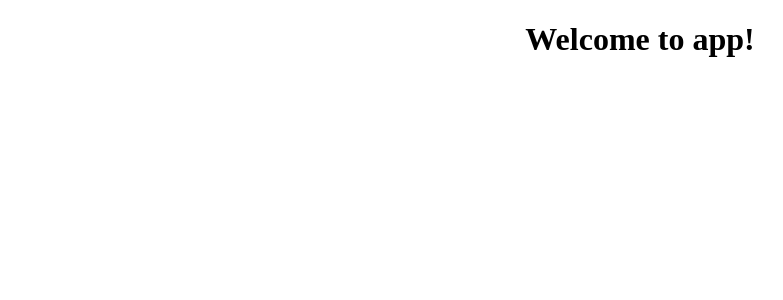
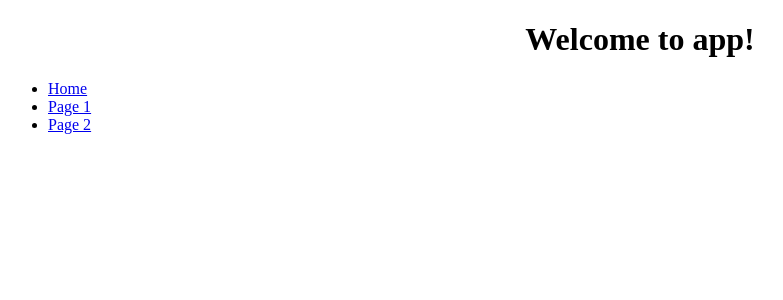
Before and after one commit to tboydar/ng4-advance-171029, an Angular app: page / in a window 1280 px wide. Shown: the top 300 px of the page, without its empty margins (0-783 px from the left). Built offline with nearby package versions, Linux system fonts and the light colour scheme.

Commit message:
03 練習設定 routerLink 建立路由連結 ( 兩種用法 )

```diff
--- a/src/app/app.component.html
+++ b/src/app/app.component.html
@@ -4,4 +4,10 @@
         Welcome to {{title}}!
     </h1>
 </div>
+<ul>
+    <li><a routerLink="/">Home</a></li>
+    <li><a routerLink="/page1">Page 1</a></li>
+    <li><a routerLink="/page2">Page 2</a></li>
+</ul>
+
 <router-outlet></router-outlet>
```
